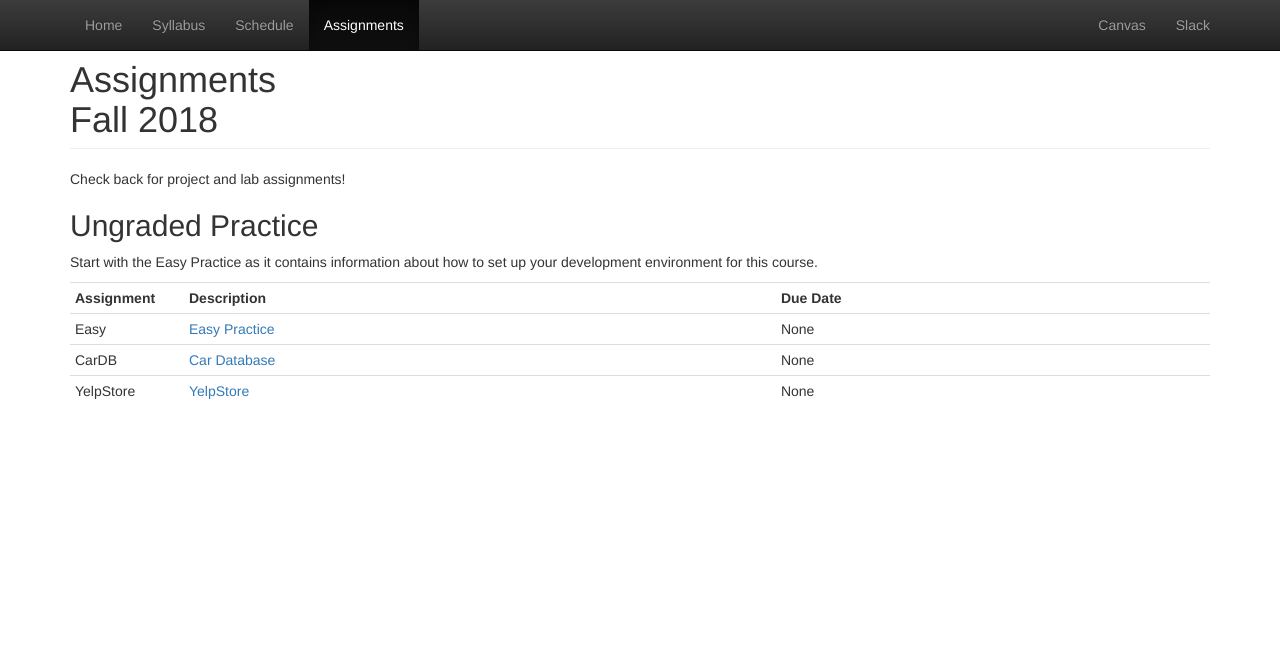
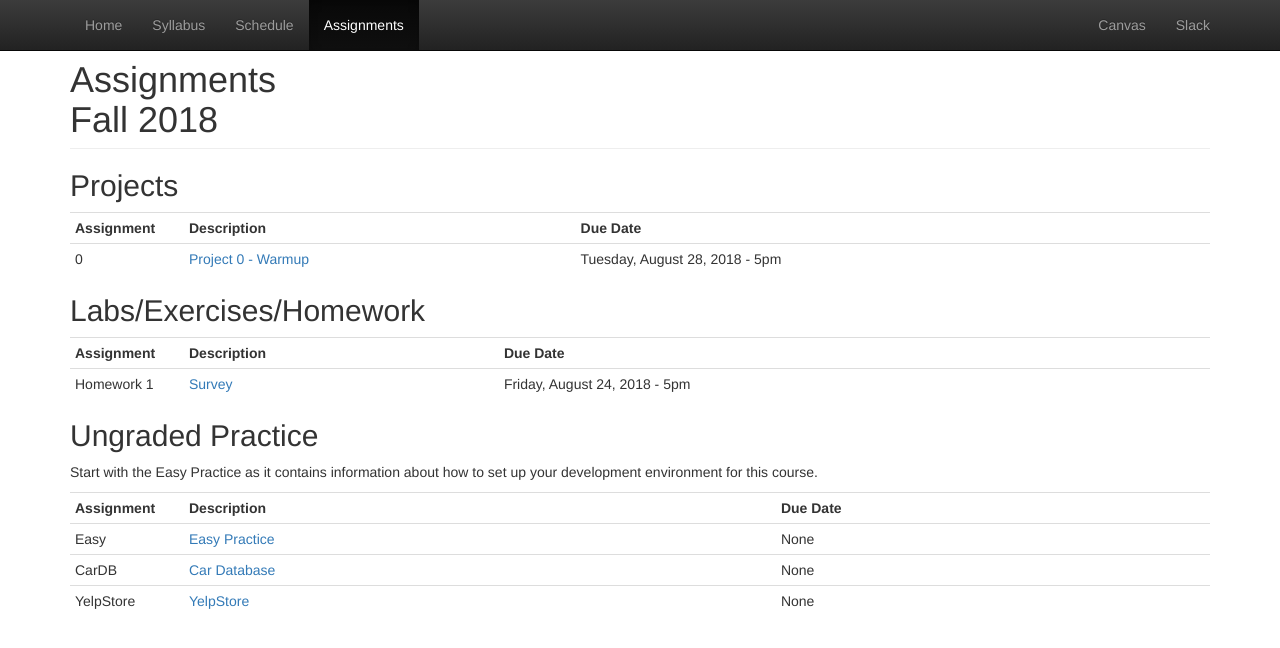
Before and after one commit to CS601-F18/cs601-f18.github.io, a Jekyll site: the page built from assignments.html, in a window 1280 px wide. Shown: the top 648 px of the page. Built offline with Jekyll 4.4.1, drawn with Linux system fonts in a browser that asks for light colours.

Commit message:
update assignments

```diff
--- a/assignments.html
+++ b/assignments.html
@@ -6,8 +6,41 @@ title: Assignments
 
   <h1 class="page-header">Assignments<br/>Fall 2018</h1>
 
-  Check back for project and lab assignments!
+  <h2>Projects</h2>
+  <table class="table table-condensed" style="text-align:left;">
+    <tbody>
+      <tr>
+       <td width="10%"><strong>Assignment</strong></td>
+       <td><strong>Description</strong></td>
+       <td><strong>Due Date</strong></td>
+     </tr>
+     <tr>
+       <td>0</td>
+       <td>
+        <a href="https://github.com/CS601-F18/practice.easy">Project 0 - Warmup</a><br/>
+      </td>
+      <td>Tuesday, August 28, 2018 - 5pm</td>
+   </tbody>
+ </table>
 
+  <h2>Labs/Exercises/Homework</h2>
+
+  <table class="table table-condensed" style="text-align:left;">
+    <tbody>
+      <tr>
+       <td width="10%"><strong>Assignment</strong></td>
+       <td><strong>Description</strong></td>
+       <td><strong>Due Date</strong></td>
+     </tr>
+     <tr>
+       <td>Homework 1</td>
+       <td>
+        <a href="https://goo.gl/forms/U4yIZQ7hUdknZaOK2">Survey</a><br/>
+      </td>
+      <td>Friday, August 24, 2018 - 5pm</td>
+    </tr>
+   </tbody>
+ </table>
   <h2>Ungraded Practice</h2>
 
   <p>Start with the Easy Practice as it contains information about how to set up your development environment for this course.</p>
```
